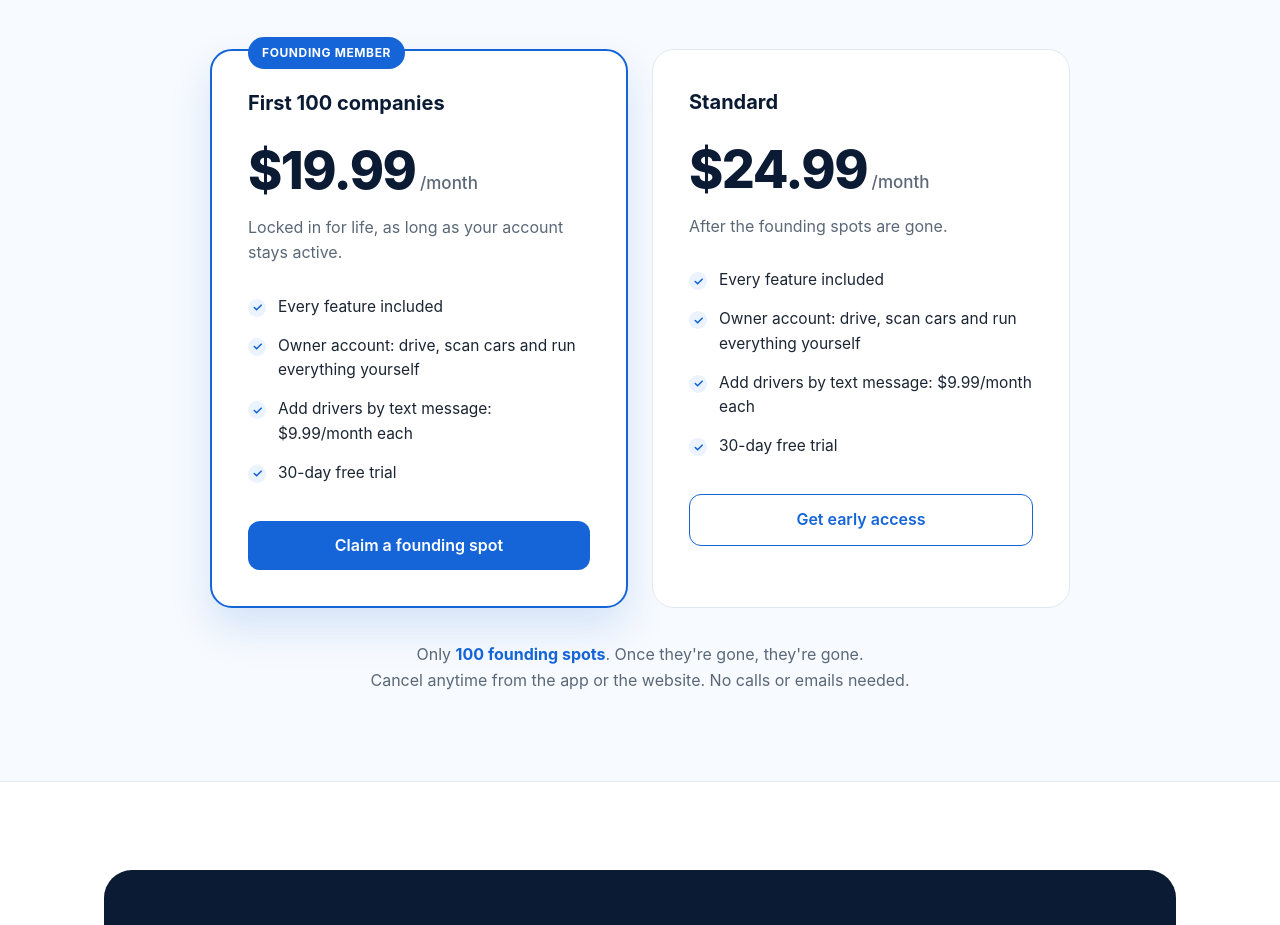
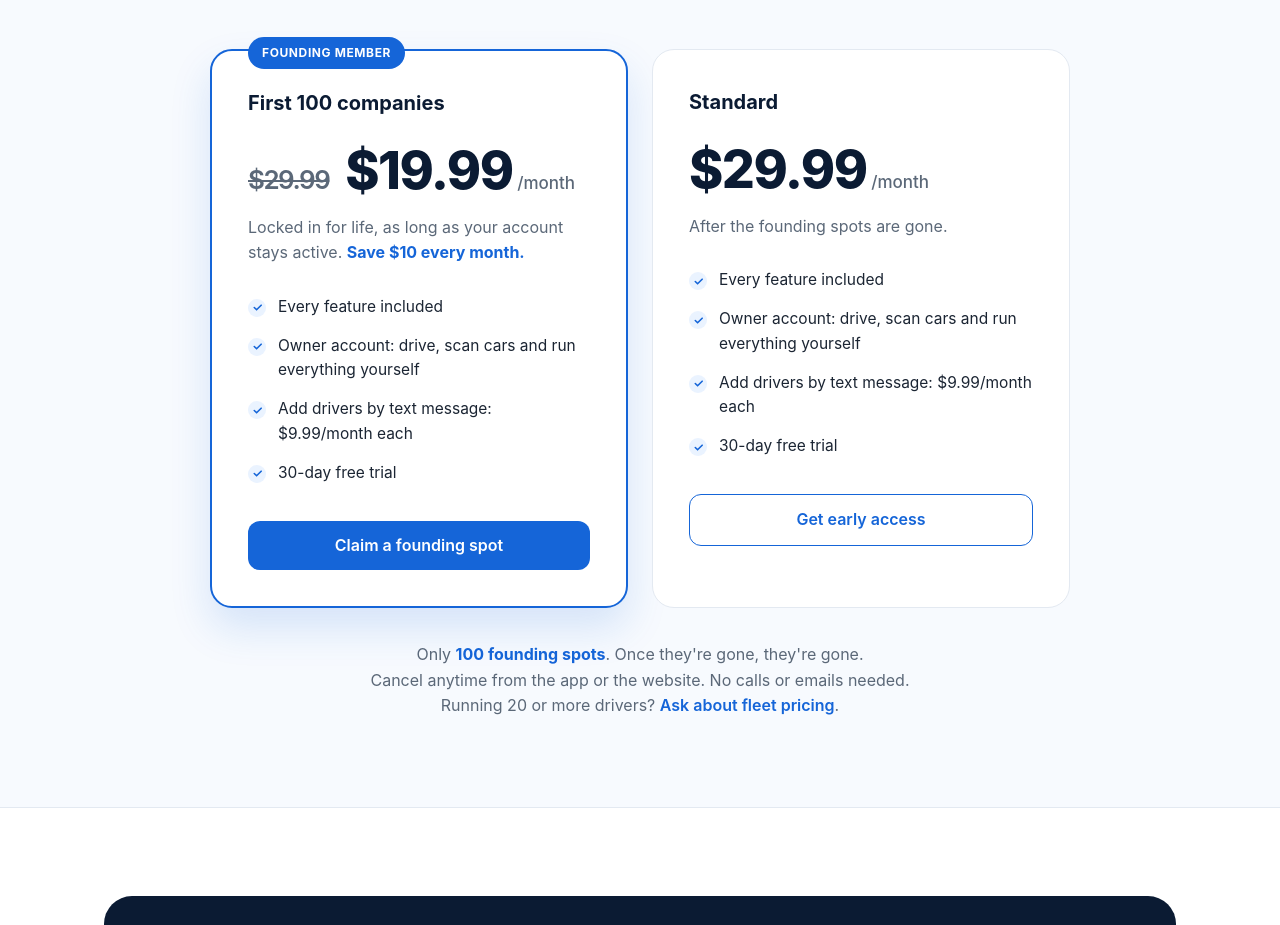
Before and after one commit to cardeckapp/cardeck-website, a plain HTML site: page index.html in a window 1280 px wide. Shown: the part 4166-5091 px from the top of the page. Drawn offline with Linux system fonts and the light colour scheme.

Commit message:
Pricing: standard plan $29.99; founding $19.99 shows the $10/month saving; fleet pricing link for 20+ drivers
Co-Authored-By: Claude Opus 5.5 <noreply@anthropic.com>
Claude-Session: https://claude.ai/code/session_01WCobV9DKjr5L3HYU6RyNjA

```diff
--- a/index.html
+++ b/index.html
@@ -136,8 +136,8 @@
       <div class="price featured">
         <span class="badge">Founding member</span>
         <h3>First 100 companies</h3>
-        <div class="amount">$19.99<small> /month</small></div>
-        <p class="sub">Locked in for life, as long as your account stays active.</p>
+        <div class="amount"><s class="was">$29.99</s> $19.99<small> /month</small></div>
+        <p class="sub">Locked in for life, as long as your account stays active. <b class="save">Save $10 every month.</b></p>
         <ul>
           <li>Every feature included</li>
           <li>Owner account: drive, scan cars and run everything yourself</li>
@@ -148,7 +148,7 @@
       </div>
       <div class="price">
         <h3>Standard</h3>
-        <div class="amount">$24.99<small> /month</small></div>
+        <div class="amount">$29.99<small> /month</small></div>
         <p class="sub">After the founding spots are gone.</p>
         <ul>
           <li>Every feature included</li>
@@ -159,7 +159,7 @@
         <a class="btn ghost" href="#contact">Get early access</a>
       </div>
     </div>
-    <p class="spots">Only <b>100 founding spots</b>. Once they're gone, they're gone.<br>Cancel anytime from the app or the website. No calls or emails needed.</p>
+    <p class="spots">Only <b>100 founding spots</b>. Once they're gone, they're gone.<br>Cancel anytime from the app or the website. No calls or emails needed.<br>Running 20 or more drivers? <a href="mailto:roy@cardeckapp.com?subject=CarDeck%20fleet%20pricing">Ask about fleet pricing</a>.</p>
   </div>
 </section>
 
--- a/styles.css
+++ b/styles.css
@@ -140,3 +140,7 @@ footer{border-top:1px solid var(--line);padding:44px 0;color:var(--muted);font-s
 .brand .wm span{color:var(--blue)}
 .brand img{border-radius:9px}
 html{scroll-padding-top:80px}
+
+.price .was{font-size:.5em;color:var(--muted);font-weight:600;margin-right:6px;text-decoration-thickness:2px}
+.price .save{color:var(--blue)}
+.spots a{color:var(--blue);font-weight:600}
```
